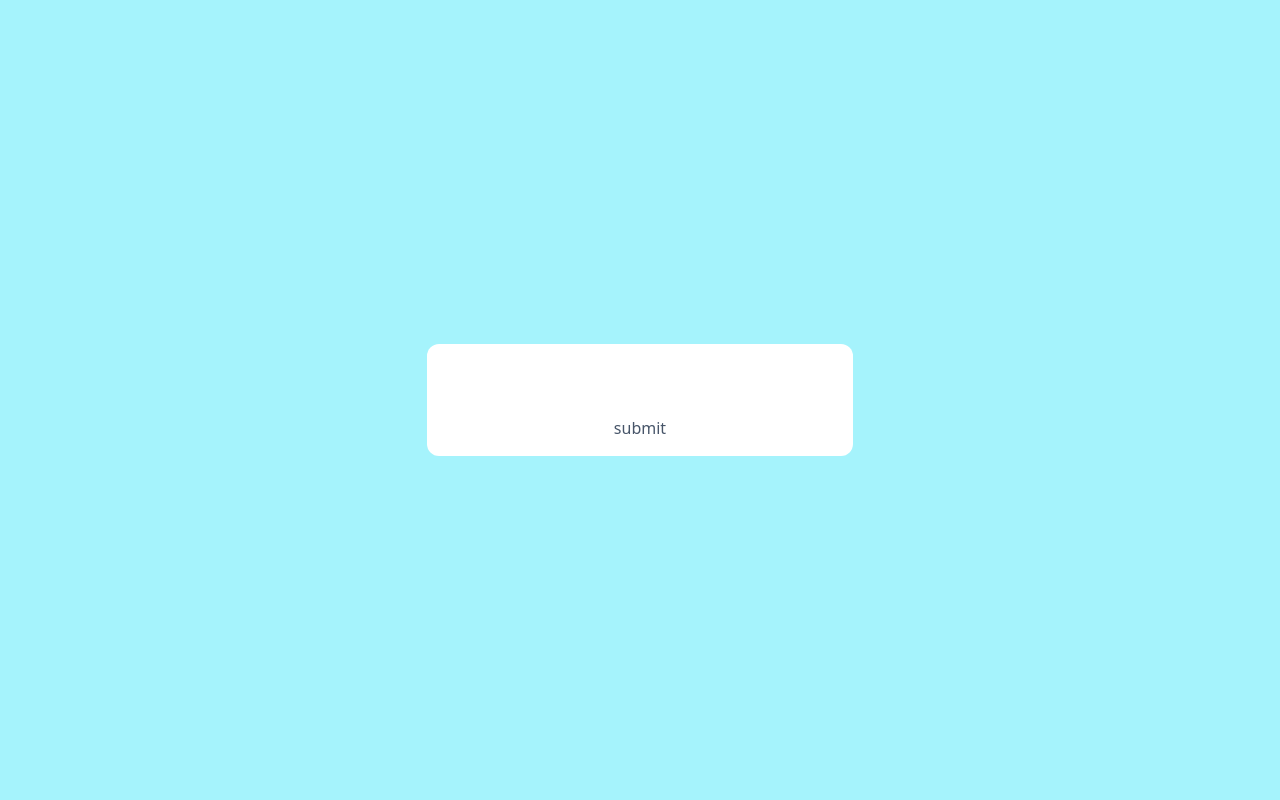
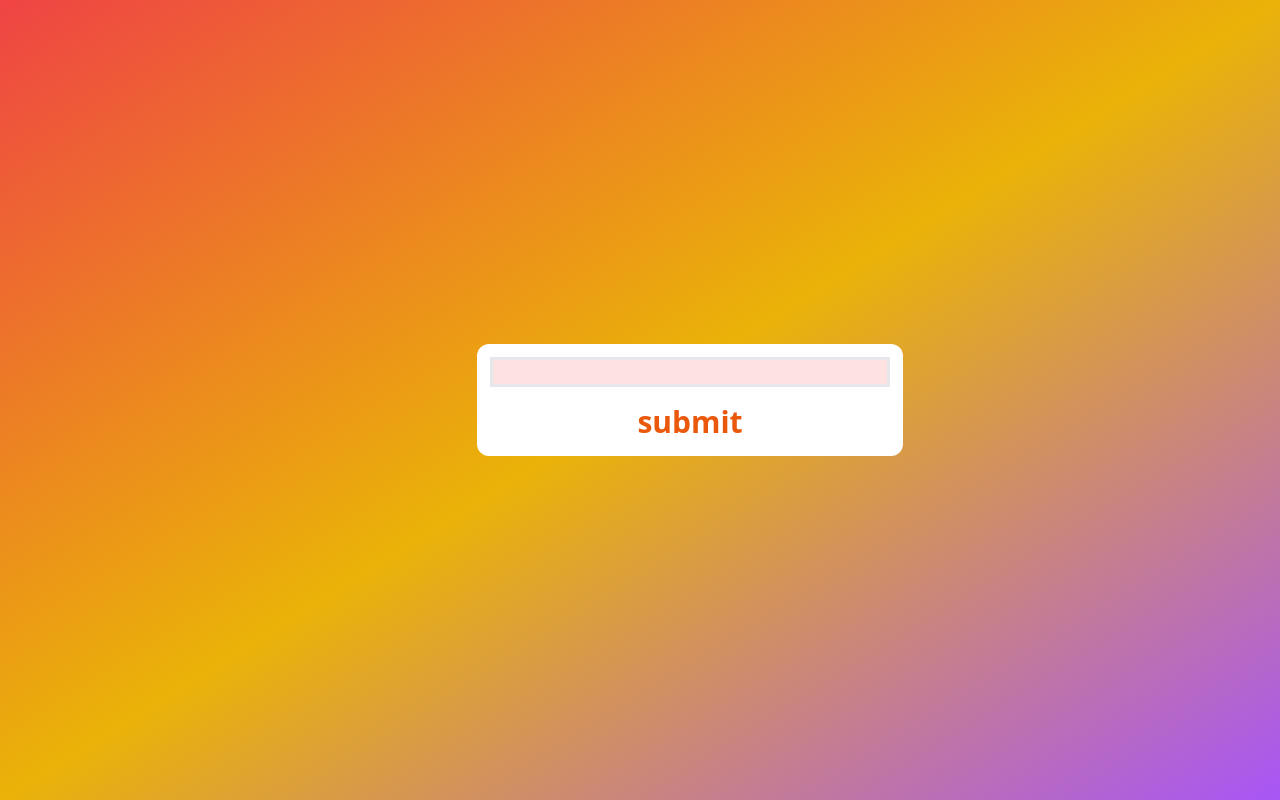
Before and after one commit to jdy8739/NEXT-14-Lecture, a Next.js app: page /home in a window 1280 px wide. Built offline with nearby package versions, Linux system fonts and the light colour scheme.

Commit message:
note: practice using custom utility, comp, global styles

```diff
--- a/app/home/page.tsx
+++ b/app/home/page.tsx
@@ -7,9 +7,7 @@ export default function Home() {
         flex
         justify-center
         items-center
-        bg-red-200
-        md:bg-green-200
-        lg:bg-cyan-200"
+        bg-rainbow"
     >
       <div
         className="
@@ -21,13 +19,15 @@ export default function Home() {
           flex
           flex-col
           justify-between
-          group"
+          group
+          ml-a-lot
+          text-lavendar"
       >
-        <input className="outline-none ring ring-transparent ring-gray-200" />
+        <input className="my-input" />
         <div className="group-focus-within:block hidden">
           Make sure it is a valid email.
         </div>
-        <button>submit</button>
+        <button className="my-font">submit</button>
       </div>
     </main>
   );
```
